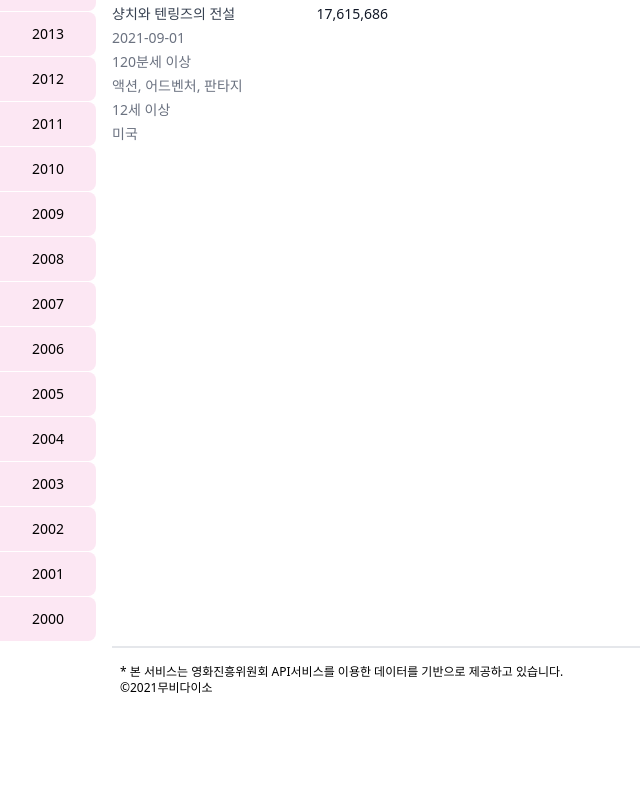
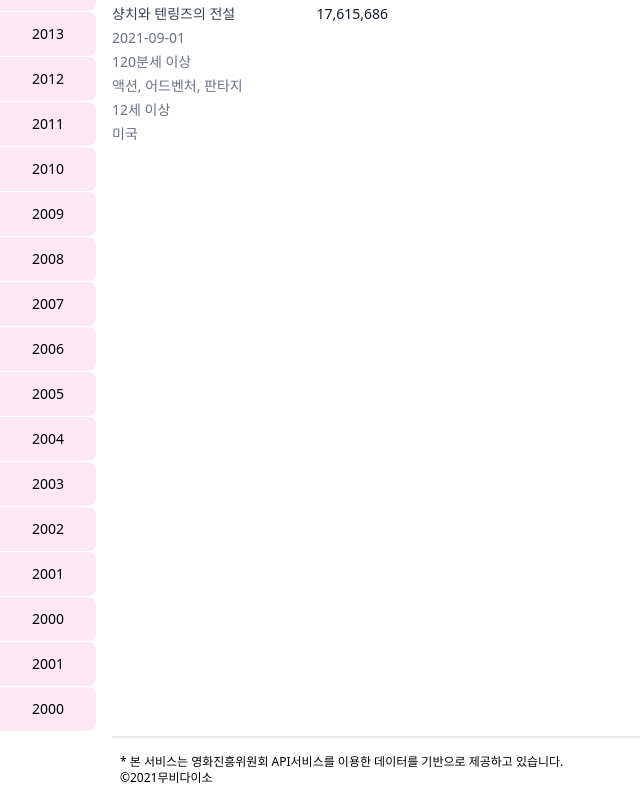
Before and after one commit to tanbinh123/mvdaiso, a React (Create React App) app: page / in a window 1280 px wide. Shown: the part 500-1300 px from the top of the page, without its empty margins (0-640 px from the left). Before the commit the page ends 1210 px from the top, so only its background shows below. Built offline with nearby package versions, Linux system fonts and the light colour scheme.

Commit message:
20210914 ReadMe Update

```diff
--- a/src/App.js
+++ b/src/App.js
@@ -6,7 +6,7 @@ function App() {
     { year: 2016 }, { year: 2015 }, { year: 2014 }, { year: 2013 }, { year: 2012 },
     { year: 2011 }, { year: 2010 }, { year: 2009 }, { year: 2008 }, { year: 2007 },
     { year: 2006 }, { year: 2005 }, { year: 2004 }, { year: 2003 }, { year: 2002 },
-    { year: 2001 }, { year: 2000 }
+    { year: 2001 }, { year: 2000 }, { year: 2001 }, { year: 2000 }
   ]
 
   const movie = [
```
